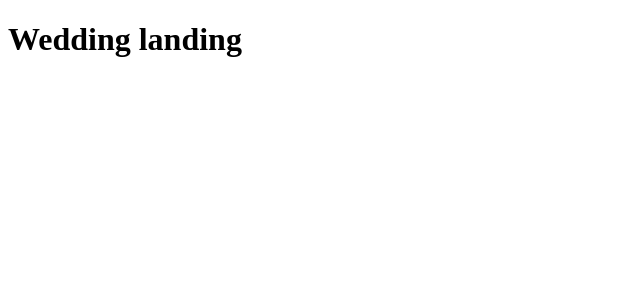
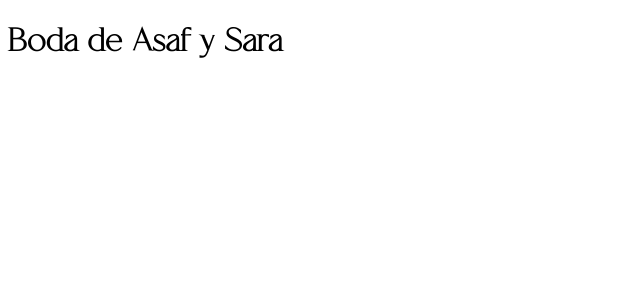
Before and after one commit to diegofer/wedding, an Angular app: page / in a window 1280 px wide. Shown: the top 300 px of the page, without its empty margins (0-640 px from the left). Built offline with nearby package versions, Linux system fonts and the light colour scheme.

Commit message:
Fuente agregada

```diff
--- a/src/app/app.component.html
+++ b/src/app/app.component.html
@@ -1 +1 @@
-<h1>Wedding landing</h1>
+<h1>Boda de Asaf y Sara</h1>
--- /dev/null
+++ b/src/assets/fonts/NTSEAWAVE/stylesheet.css
@@ -0,0 +1,8 @@
+@font-face {
+    font-family: 'NT SEAWAVE standart';
+    src: url('NTSEAWAVE.woff2') format('woff2'),
+        url('NTSEAWAVE.woff') format('woff');
+    font-weight: normal;
+    font-style: normal;
+    font-display: swap;
+}
--- a/src/styles.scss
+++ b/src/styles.scss
@@ -1 +1,10 @@
-/* You can add global styles to this file, and also import other style files */
+@import 'assets/fonts/NTSEAWAVE/stylesheet.css';
+
+// add MONTSERRAT REGULAR medium and light font from google fonts
+@import url('https://fonts.googleapis.com/css?family=Montserrat:300,400,500,600,700,800,900&display=swap');
+
+//
+
+body {
+    font-family: 'NT SEAWAVE standart';
+}
```
Also changed, not shown: src/assets/fonts/NTSEAWAVE/NTSEAWAVE.woff (added), src/assets/fonts/NTSEAWAVE/NTSEAWAVE.woff2 (added).
